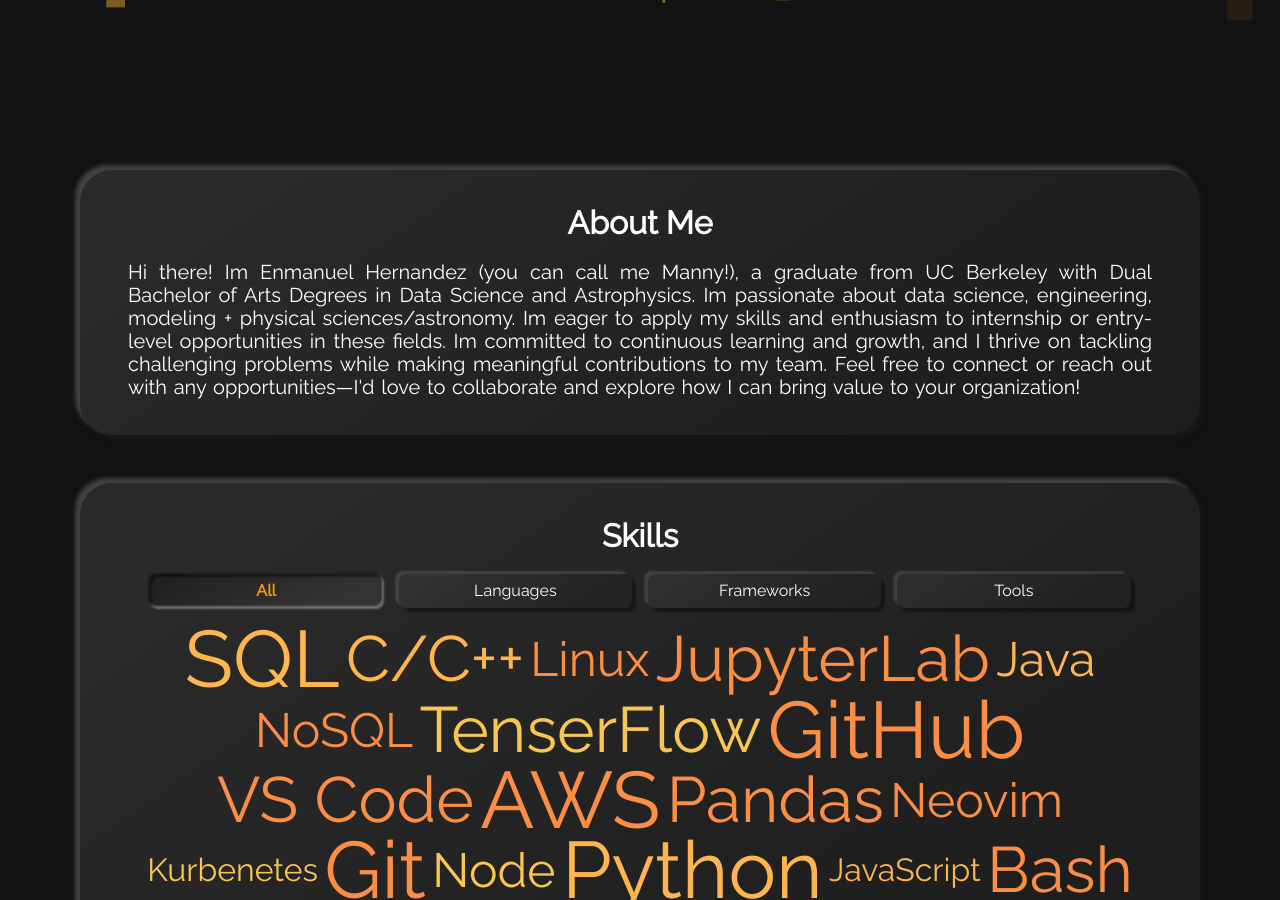
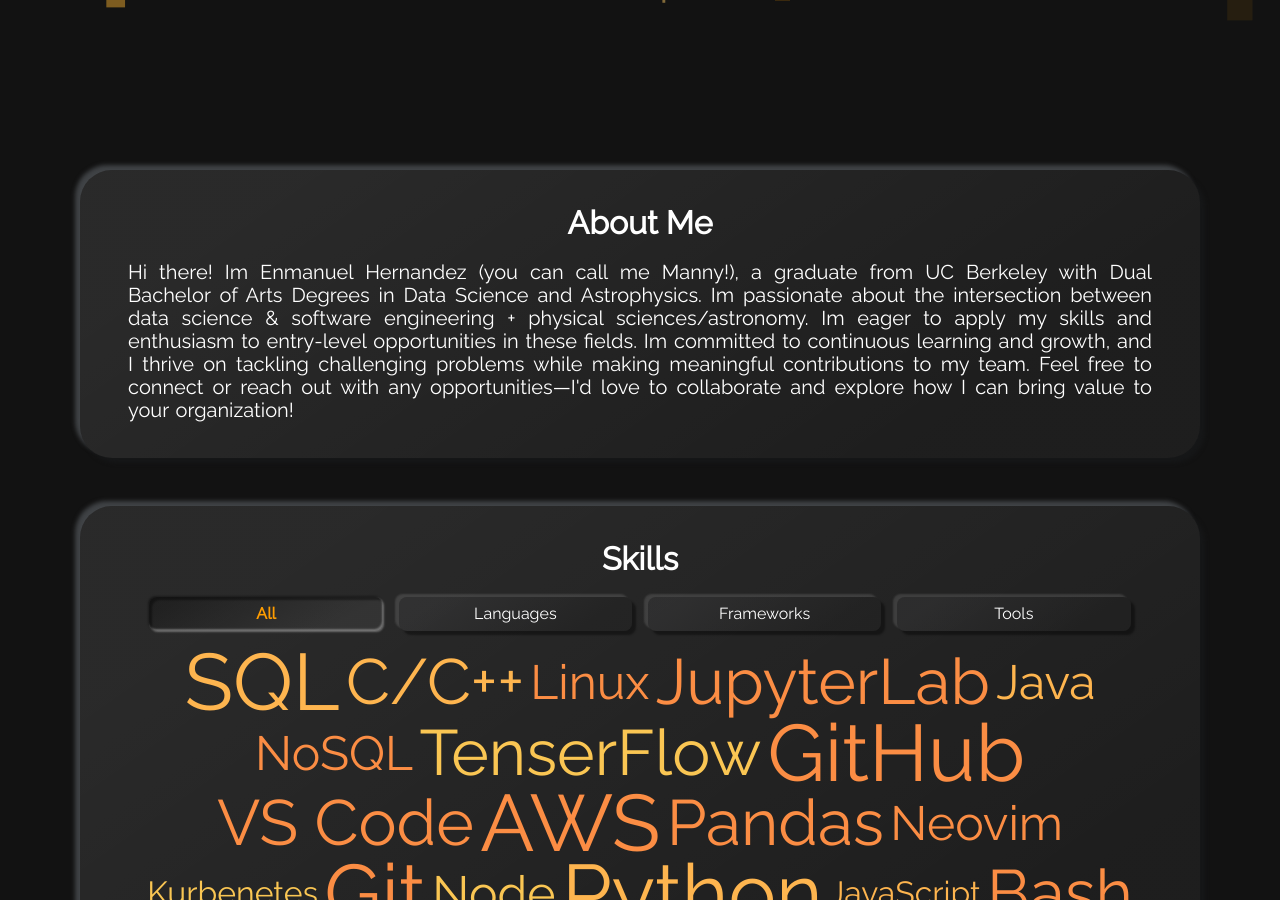
Before and after one commit to mannyzzle/enmanuel-hernandez, a Jekyll site: the page built from index.html, in a window 1280 px wide and 900 px high, scrolled down 890 px. Built offline with Jekyll 4.4.1, drawn with Linux system fonts in a browser that asks for light colours.

Commit message:
okay again

```diff
--- a/_config.yml
+++ b/_config.yml
@@ -52,7 +52,7 @@
 # about_me_title: The will be displayed as the title in the About Me section
 about_me_title: About Me
 # about_me_description: This will be displayed under the title.
-about_me_description: Hi there! Im Enmanuel Hernandez (you can call me Manny!), a graduate from UC Berkeley with Dual Bachelor of Arts Degrees in Data Science and Astrophysics. Im passionate about data science, engineering, modeling + physical sciences/astronomy. Im eager to apply my skills and enthusiasm to internship or entry-level opportunities in these fields. Im committed to continuous learning and growth, and I thrive on tackling challenging problems while making meaningful contributions to my team. Feel free to connect or reach out with any opportunities—I'd love to collaborate and explore how I can bring value to your organization!
+about_me_description: Hi there! Im Enmanuel Hernandez (you can call me Manny!), a graduate from UC Berkeley with Dual Bachelor of Arts Degrees in Data Science and Astrophysics. Im passionate about the intersection between data science & software engineering + physical sciences/astronomy. Im eager to apply my skills and enthusiasm to entry-level opportunities in these fields. Im committed to continuous learning and growth, and I thrive on tackling challenging problems while making meaningful contributions to my team. Feel free to connect or reach out with any opportunities—I'd love to collaborate and explore how I can bring value to your organization!
 
 
 
```
